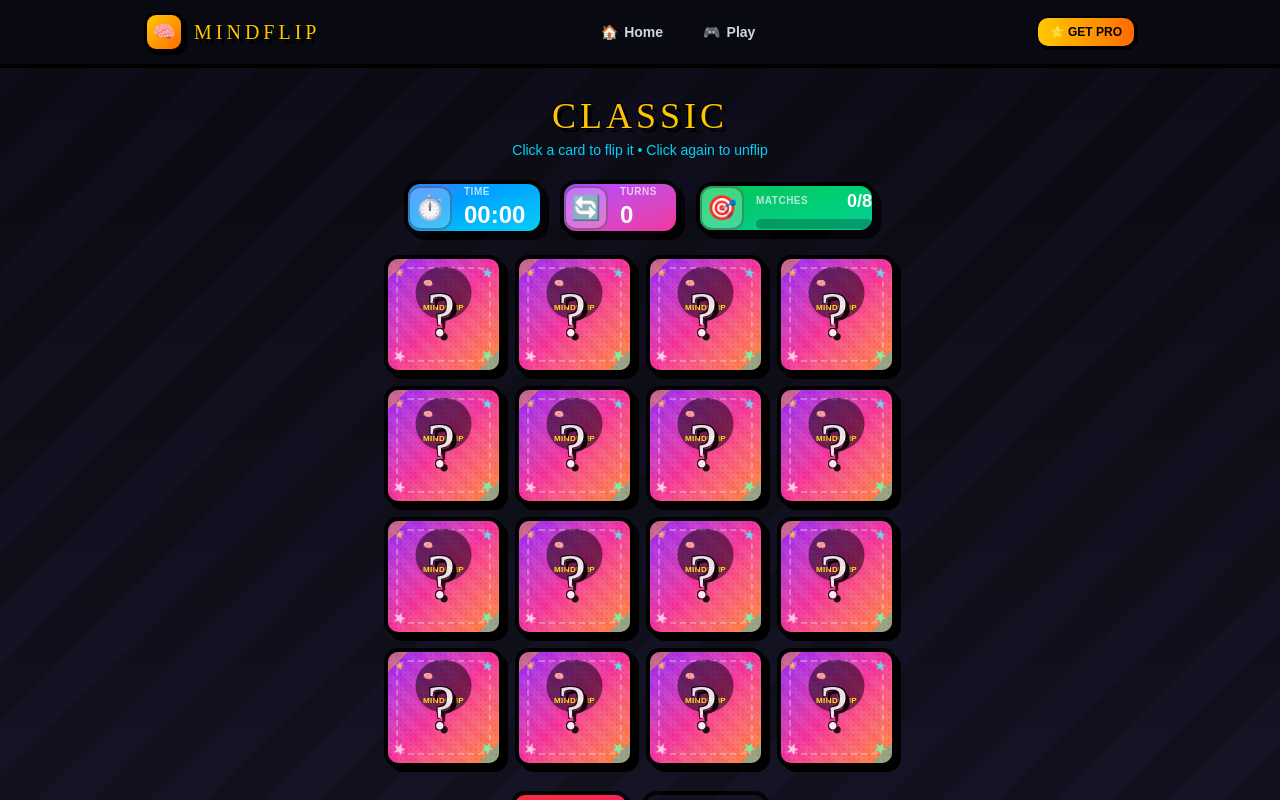
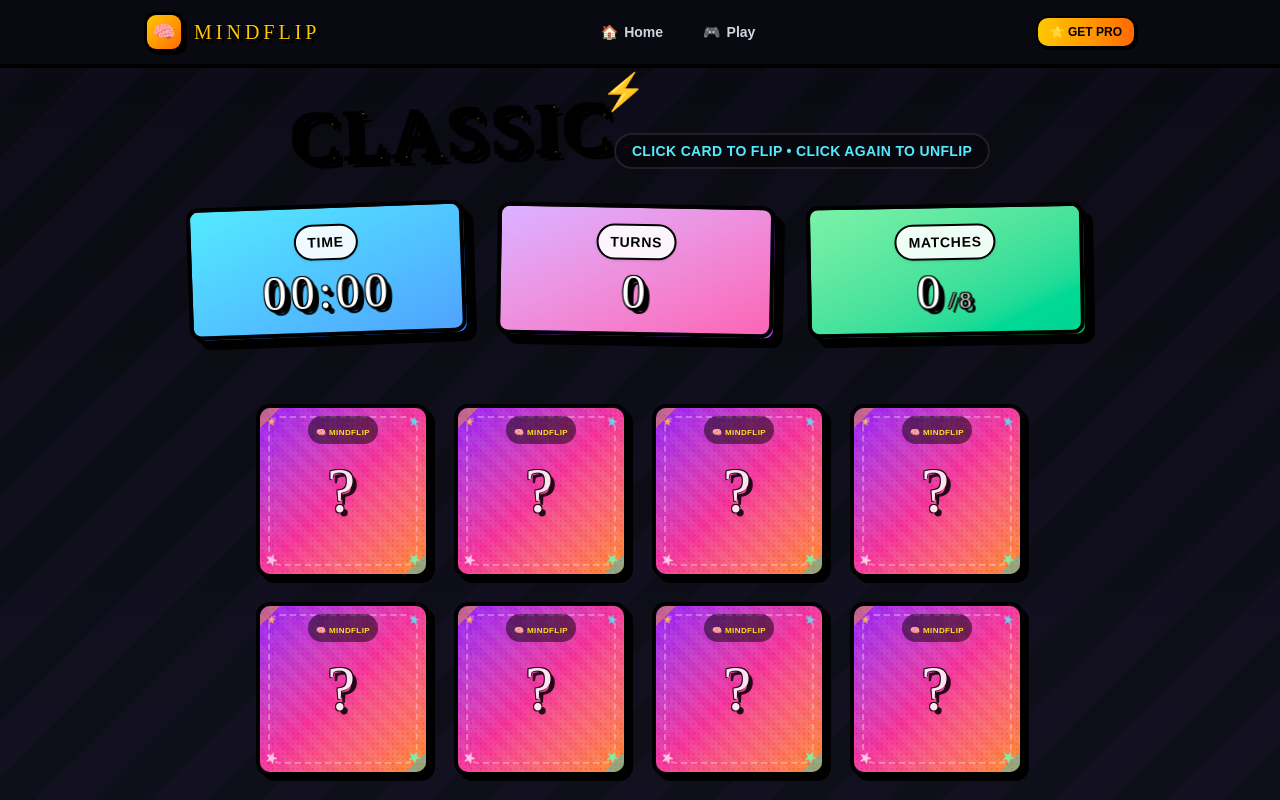
Before and after one commit to Calliduz/mindflip, a React (Vite) app: page /themes in a window 1280 px wide. Both pictures are taken after a click on the element 290 px from the left and 507 px from the top of the page. Shown: the top 800 px of the page. Built offline with nearby package versions, Linux system fonts and the light colour scheme.

Commit message:
feat: Implement GameBoard page with GameStats component, game logic, and victory modal.

```diff
--- a/src/components/GameStats.tsx
+++ b/src/components/GameStats.tsx
@@ -1,3 +1,5 @@
+import { useEffect, useState } from 'react';
+
 interface GameStatsProps {
   turns: number;
   formattedTime: string;
@@ -6,51 +8,82 @@ interface GameStatsProps {
 }
 
 export function GameStats({ turns, formattedTime, matchedPairs, totalPairs }: GameStatsProps) {
-  const progress = (matchedPairs / totalPairs) * 100;
+  const [prevTurns, setPrevTurns] = useState(turns);
+  const [prevMatches, setPrevMatches] = useState(matchedPairs);
+  const [turnsChanged, setTurnsChanged] = useState(false);
+  const [matchesChanged, setMatchesChanged] = useState(false);
+
+  useEffect(() => {
+    if (turns !== prevTurns) {
+      setTurnsChanged(true);
+      const timer = setTimeout(() => setTurnsChanged(false), 300);
+      setPrevTurns(turns);
+      return () => clearTimeout(timer);
+    }
+  }, [turns, prevTurns]);
+
+  useEffect(() => {
+    if (matchedPairs !== prevMatches) {
+      setMatchesChanged(true);
+      const timer = setTimeout(() => setMatchesChanged(false), 300);
+      setPrevMatches(matchedPairs);
+      return () => clearTimeout(timer);
+    }
+  }, [matchedPairs, prevMatches]);
 
   return (
-    <div className="flex flex-wrap items-center justify-center gap-4">
-      {/* Timer */}
-      <div className="stats-card bg-gradient-to-br from-blue-500 to-cyan-400 flex items-center gap-3 min-w-[140px]">
-        <div className="w-11 h-11 rounded-xl bg-white/25 flex items-center justify-center border-2 border-black/30">
-          <span className="text-2xl">⏱️</span>
+    <div className="w-full max-w-4xl mx-auto mb-8">
+      <div className="grid grid-cols-3 gap-4 sm:gap-8">
+
+        {/* TIME */}
+        <div className="relative transform rotate-[-2deg] transition-transform hover:rotate-0 hover:scale-105 duration-300">
+          <div className="absolute inset-0 bg-blue-500 rounded-xl border-4 border-black shadow-[6px_6px_0_#000]"></div>
+          <div className="relative bg-gradient-to-br from-cyan-300 to-blue-400 p-3 sm:p-4 rounded-xl border-4 border-black -translate-y-1 -translate-x-1 flex flex-col items-center justify-center h-full">
+            <div className="bg-white/90 px-3 py-1 rounded-full border-2 border-black mb-1 shadow-sm">
+              <span className="font-black text-xs sm:text-sm tracking-wider uppercase text-black">TIME</span>
             </div>
-        <div>
-          <p className="text-[10px] text-white/70 uppercase tracking-wider font-bold">Time</p>
-          <p className="text-2xl font-bold text-white tabular-nums">{formattedTime}</p>
+            <span className="comic-title text-3xl sm:text-5xl text-white drop-shadow-[2px_2px_0_#000] tabular-nums leading-none mt-1">
+              {formattedTime}
+            </span>
           </div>
         </div>
 
-      {/* Turns */}
-      <div className="stats-card bg-gradient-to-br from-purple-500 to-pink-500 flex items-center gap-3 min-w-[120px]">
-        <div className="w-11 h-11 rounded-xl bg-white/25 flex items-center justify-center border-2 border-black/30">
-          <span className="text-2xl">🔄</span>
+        {/* TURNS */}
+        <div className="relative transform rotate-[1deg] transition-transform hover:rotate-0 hover:scale-105 duration-300">
+          <div className="absolute inset-0 bg-purple-500 rounded-xl border-4 border-black shadow-[6px_6px_0_#000]"></div>
+          <div className="relative bg-gradient-to-br from-purple-300 to-pink-400 p-3 sm:p-4 rounded-xl border-4 border-black -translate-y-1 -translate-x-1 flex flex-col items-center justify-center h-full">
+             <div className="bg-white/90 px-3 py-1 rounded-full border-2 border-black mb-1 shadow-sm">
+              <span className="font-black text-xs sm:text-sm tracking-wider uppercase text-black">TURNS</span>
             </div>
-        <div>
-          <p className="text-[10px] text-white/70 uppercase tracking-wider font-bold">Turns</p>
-          <p className="text-2xl font-bold text-white">{turns}</p>
+            <span
+              className={`
+                comic-title text-3xl sm:text-5xl text-white drop-shadow-[2px_2px_0_#000] leading-none mt-1 transition-all duration-300
+                ${turnsChanged ? 'scale-125 text-yellow-300' : 'scale-100'}
+              `}
+            >
+              {turns}
+            </span>
           </div>
         </div>
 
-      {/* Progress */}
-      <div className="stats-card bg-gradient-to-br from-green-500 to-emerald-400 flex items-center gap-3 min-w-[180px]">
-        <div className="w-11 h-11 rounded-xl bg-white/25 flex items-center justify-center border-2 border-black/30">
-          <span className="text-2xl">🎯</span>
+        {/* MATCHES */}
+        <div className="relative transform rotate-[-1deg] transition-transform hover:rotate-0 hover:scale-105 duration-300">
+          <div className="absolute inset-0 bg-green-500 rounded-xl border-4 border-black shadow-[6px_6px_0_#000]"></div>
+          <div className="relative bg-gradient-to-br from-green-300 to-emerald-400 p-3 sm:p-4 rounded-xl border-4 border-black -translate-y-1 -translate-x-1 flex flex-col items-center justify-center h-full">
+             <div className="bg-white/90 px-3 py-1 rounded-full border-2 border-black mb-1 shadow-sm">
+              <span className="font-black text-xs sm:text-sm tracking-wider uppercase text-black">MATCHES</span>
             </div>
-        <div className="flex-1">
-          <div className="flex justify-between items-center mb-1">
-            <p className="text-[10px] text-white/70 uppercase tracking-wider font-bold">Matches</p>
-            <p className="text-lg font-bold text-white">
-              {matchedPairs}/{totalPairs}
-            </p>
-          </div>
-          <div className="w-full h-2.5 bg-black/25 rounded-full overflow-hidden">
-            <div
-              className="h-full bg-white rounded-full transition-all duration-500 ease-out"
-              style={{ width: `${progress}%` }}
-            />
+            <div className={`flex items-baseline gap-1 mt-1 transition-all duration-300 ${matchesChanged ? 'scale-110' : 'scale-100'}`}>
+              <span className={`comic-title text-3xl sm:text-5xl drop-shadow-[2px_2px_0_#000] leading-none ${matchesChanged ? 'text-yellow-300' : 'text-white'}`}>
+                {matchedPairs}
+              </span>
+              <span className="comic-title text-xl sm:text-2xl text-white/80 drop-shadow-[1px_1px_0_#000]">
+                /{totalPairs}
+              </span>
             </div>
           </div>
+        </div>
+
       </div>
     </div>
   );
--- a/src/pages/GameBoard.tsx
+++ b/src/pages/GameBoard.tsx
@@ -61,30 +61,35 @@ export function GameBoard() {
     return (
       <div className="min-h-screen bg-[#0a0a12] flex items-center justify-center">
         <div className="text-center animate-fade-in">
-          <div className="w-16 h-16 border-4 border-yellow-400 border-t-transparent rounded-full animate-spin mx-auto mb-4" />
-          <p className="text-yellow-400 font-semibold">Loading...</p>
+          <div className="w-20 h-20 border-8 border-yellow-400 border-t-transparent rounded-full animate-spin mx-auto mb-6" />
+          <p className="comic-title text-3xl text-yellow-400 tracking-widest">LOADING...</p>
         </div>
       </div>
     );
   }
 
   return (
-    <div className="min-h-screen bg-gradient-to-br from-[#0a0a12] via-[#12121f] to-[#0a0a12] pt-24 pb-10 px-4 speed-lines">
+    <div className="min-h-screen bg-gradient-to-br from-[#0a0a12] via-[#12121f] to-[#0a0a12] pt-24 pb-12 px-4 speed-lines flex flex-col">
       <Confetti isActive={isGameComplete} />
 
-      <div className="max-w-2xl mx-auto">
-        {/* Header */}
-        <div className="text-center mb-5 animate-fade-in">
-          <h1 className="comic-title text-3xl sm:text-4xl text-yellow-400 mb-1">
+      <div className="w-full max-w-5xl mx-auto flex-1 flex flex-col">
+        {/* Header Section */}
+        <div className="text-center mb-8 animate-fade-in">
+          <div className="inline-block relative">
+            <h1 className="comic-title text-5xl sm:text-6xl md:text-7xl text-transparent bg-clip-text bg-gradient-to-b from-yellow-300 to-orange-500 drop-shadow-[4px_4px_0_#000] mb-2 transform -rotate-2">
               {theme.name.toUpperCase()}
             </h1>
-          <p className="text-cyan-400 font-medium text-sm">
-            Click a card to flip it • Click again to unflip
+            <span className="absolute -top-6 -right-8 text-4xl animate-bounce-in" style={{ animationDelay: '0.5s' }}>⚡</span>
+          </div>
+          <div className="mt-2 bg-black/40 inline-block px-4 py-1.5 rounded-full backdrop-blur-sm border-2 border-white/10">
+            <p className="text-cyan-300 font-bold text-sm tracking-wide">
+              CLICK CARD TO FLIP • CLICK AGAIN TO UNFLIP
             </p>
           </div>
+        </div>
 
-        {/* Stats */}
-        <div className="mb-5">
+        {/* Stats Section - Now bigger and better */}
+        <div className="mb-8">
           <GameStats
             turns={turns}
             formattedTime={formattedTime}
@@ -95,32 +100,45 @@ export function GameBoard() {
 
         {/* Victory Modal */}
         {isGameComplete && (
-          <div className="fixed inset-0 z-40 flex items-center justify-center bg-black/90 backdrop-blur-sm animate-fade-in">
-            <div className="bg-gradient-to-br from-green-500 to-emerald-600 p-6 sm:p-8 rounded-2xl border-4 border-black shadow-[10px_10px_0_#000] text-center max-w-sm mx-4 animate-bounce-in">
-              <span className="action-word text-3xl">BOOM!</span>
-              <div className="w-20 h-20 rounded-2xl bg-white/20 flex items-center justify-center mx-auto my-4 border-3 border-black/30">
-                <span className="text-5xl">🎉</span>
+          <div className="fixed inset-0 z-50 flex items-center justify-center bg-black/90 backdrop-blur-md animate-fade-in">
+            <div className="bg-gradient-to-br from-green-500 to-emerald-600 p-8 sm:p-10 rounded-3xl border-[6px] border-black shadow-[15px_15px_0_#000] text-center max-w-md mx-4 animate-bounce-in relative overflow-hidden">
+              {/* Starburst background for modal */}
+              <div className="absolute inset-0 starburst opacity-20 pointer-events-none"></div>
+
+              <div className="relative z-10">
+                <span className="action-word text-6xl block mb-4 transform -rotate-6">VICTORY!</span>
+
+                <div className="w-24 h-24 rounded-full bg-yellow-400 flex items-center justify-center mx-auto mb-6 border-4 border-black shadow-[4px_4px_0_#000] animate-pulse-glow">
+                  <span className="text-6xl">🏆</span>
                 </div>
-              <h2 className="comic-title text-4xl text-white mb-2">YOU WIN!</h2>
-              <p className="text-white font-bold mb-5 text-lg">
-                <span className="text-yellow-200">{turns}</span> turns • <span className="text-yellow-200">{formattedTime}</span>
+
+                <h2 className="comic-subtitle text-2xl text-white mb-2 font-black uppercase tracking-wider">Mission Complete!</h2>
+                <div className="bg-black/30 rounded-xl p-4 mb-8">
+                  <p className="text-white font-bold text-xl flex justify-center gap-6">
+                    <span>⏱️ <span className="text-yellow-300">{formattedTime}</span></span>
+                    <span>🔄 <span className="text-yellow-300">{turns}</span> Turns</span>
                   </p>
-              <div className="flex flex-col gap-2.5">
-                <Button onClick={handleReset} className="w-full">
+                </div>
+
+                <div className="flex flex-col gap-3">
+                  <Button onClick={handleReset} size="lg" className="w-full text-xl shadow-[6px_6px_0_#000]">
                     🔄 PLAY AGAIN
                   </Button>
                   <Link to="/themes" className="w-full">
-                  <Button variant="secondary" className="w-full">
-                    🎨 THEMES
+                    <Button variant="secondary" size="lg" className="w-full text-xl shadow-[6px_6px_0_#000]">
+                      🎨 PICK THEME
                     </Button>
                   </Link>
                 </div>
               </div>
             </div>
+          </div>
         )}
 
-        {/* Card Grid */}
-        <div className="grid grid-cols-4 gap-2 sm:gap-3 max-w-lg mx-auto mb-6">
+        {/* Card Grid - EXPANDED SIZE */}
+        {/* Changed max-w from lg to 4xl and gap to larger values */}
+        <div className="flex-1 flex items-center justify-center mb-8">
+          <div className="grid grid-cols-4 gap-3 sm:gap-5 md:gap-6 w-full max-w-3xl mx-auto perspective-1000">
             {cards.map((card) => (
               <Card
                 key={card.id}
@@ -129,14 +147,17 @@ export function GameBoard() {
               />
             ))}
           </div>
+        </div>
 
-        {/* Controls */}
-        <div className="flex justify-center gap-3">
-          <Button variant="danger" onClick={handleReset}>
+        {/* Footer Controls */}
+        <div className="flex justify-center gap-4 mt-auto">
+          <Button variant="danger" onClick={handleReset} className="min-w-[140px]">
             🔄 RESET
           </Button>
           <Link to="/themes">
-            <Button variant="outline">← THEMES</Button>
+            <Button variant="outline" className="min-w-[140px]">
+              ← EXIT
+            </Button>
           </Link>
         </div>
       </div>
```
Lines whose indentation alone changed are shown as unchanged.
